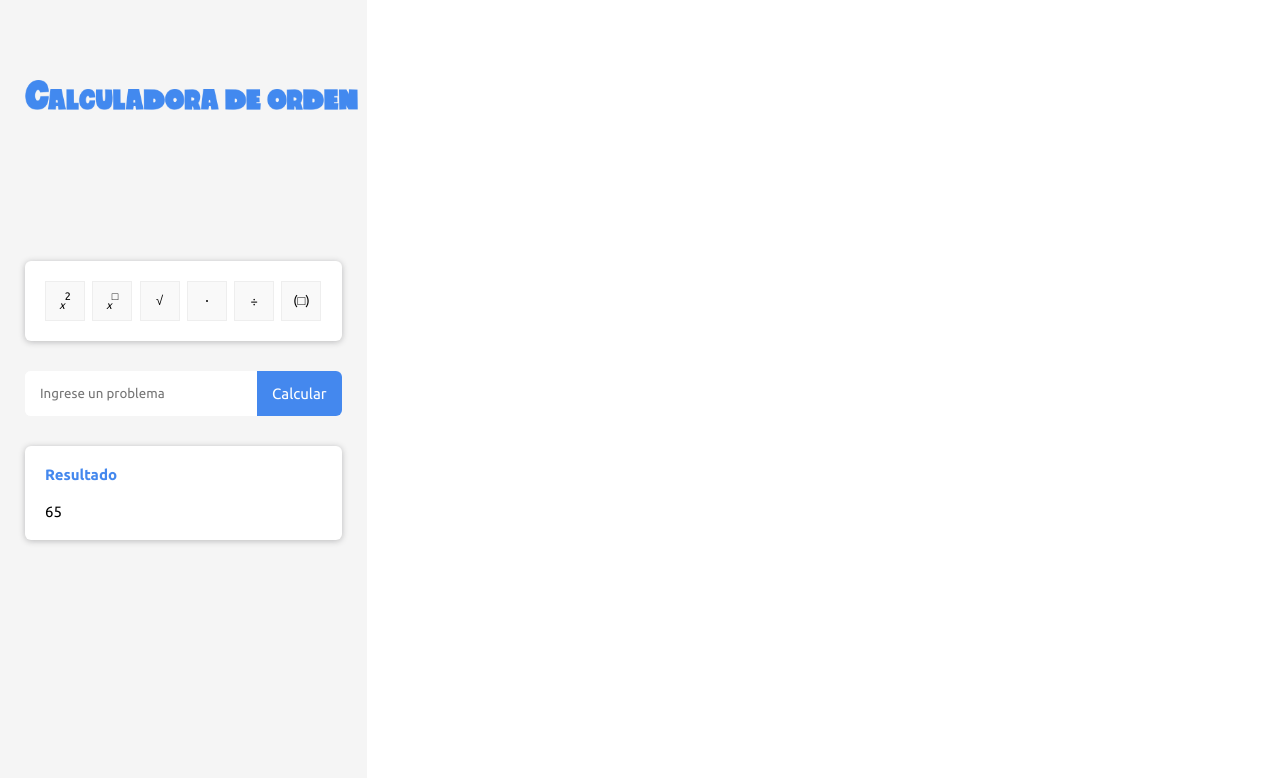
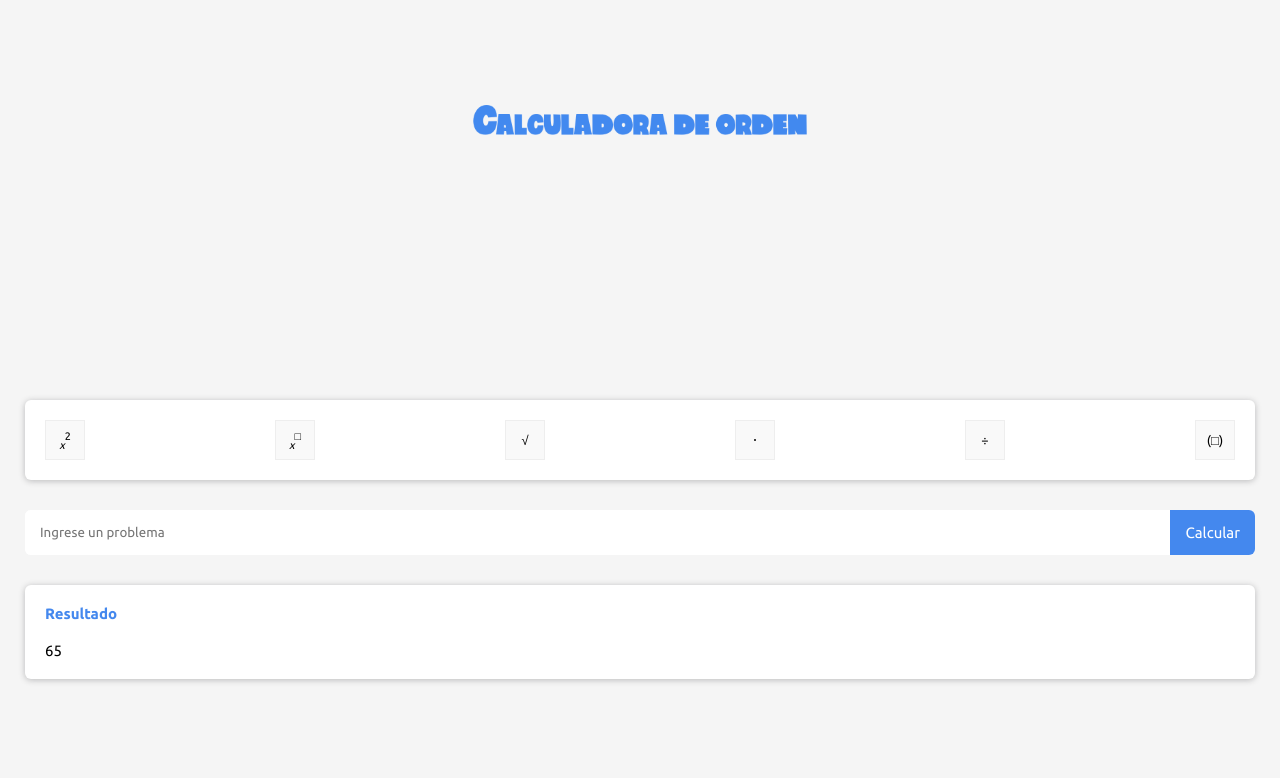
Before and after one commit to yovany-dev/100-proyectos-web, a plain HTML site: page order-calculator/index.html in a window 1280 px wide. Drawn offline with Linux system fonts and the light colour scheme.

Commit message:
Change in the interface

```diff
--- a/order-calculator/index.html
+++ b/order-calculator/index.html
@@ -7,9 +7,12 @@
     <link rel="stylesheet" href="style.css">
 </head>
 <body>
-    <div class="content">
+    <div class="content flex">
+        <div class="item">
             <div class="title"><img src="title.png" alt="title-page"></div>
+        </div>
 
+        <div class="item item-flex">
             <div class="section actions">
                 <div class="button">
                     <div>
@@ -37,6 +40,7 @@
                 <p class="result">65</p>
             </div>
         </div>
+    </div>
 
     <script src="app.js"></script>
 </body>
--- a/order-calculator/style.css
+++ b/order-calculator/style.css
@@ -8,21 +8,32 @@
 }
 
 .content {
+    width: 100%;
     height: 100vh;
     padding: 25px;
     position: fixed;
     top: 0;
+    background-color: #f5f5f5;
+}
+
+.flex {
     display: flex;
     flex-direction: column;
-    justify-content: center;
+}
+
+.item {
+    flex: 1;
+}
+
+.item-flex {
+    display: flex;
+    flex-direction: column;
     gap: 30px;
-    background-color: #f5f5f5;
 }
 
 .title  {
     height: 30px;
-    position: absolute;
-    top: 80px;
+    margin-top: 80px;
     display: flex;
     justify-content: center;
 }
```
Lines whose indentation alone changed are shown as unchanged.
